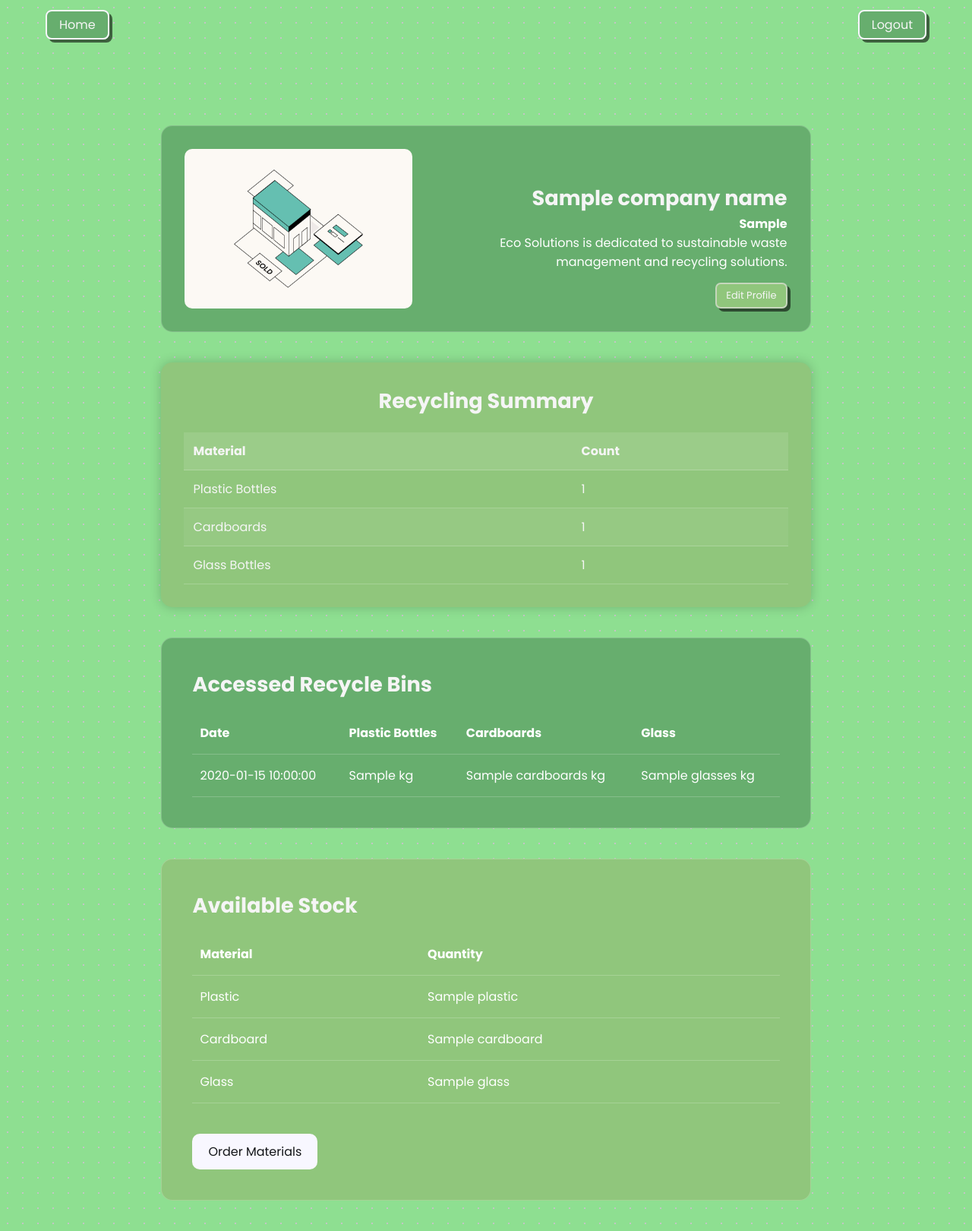
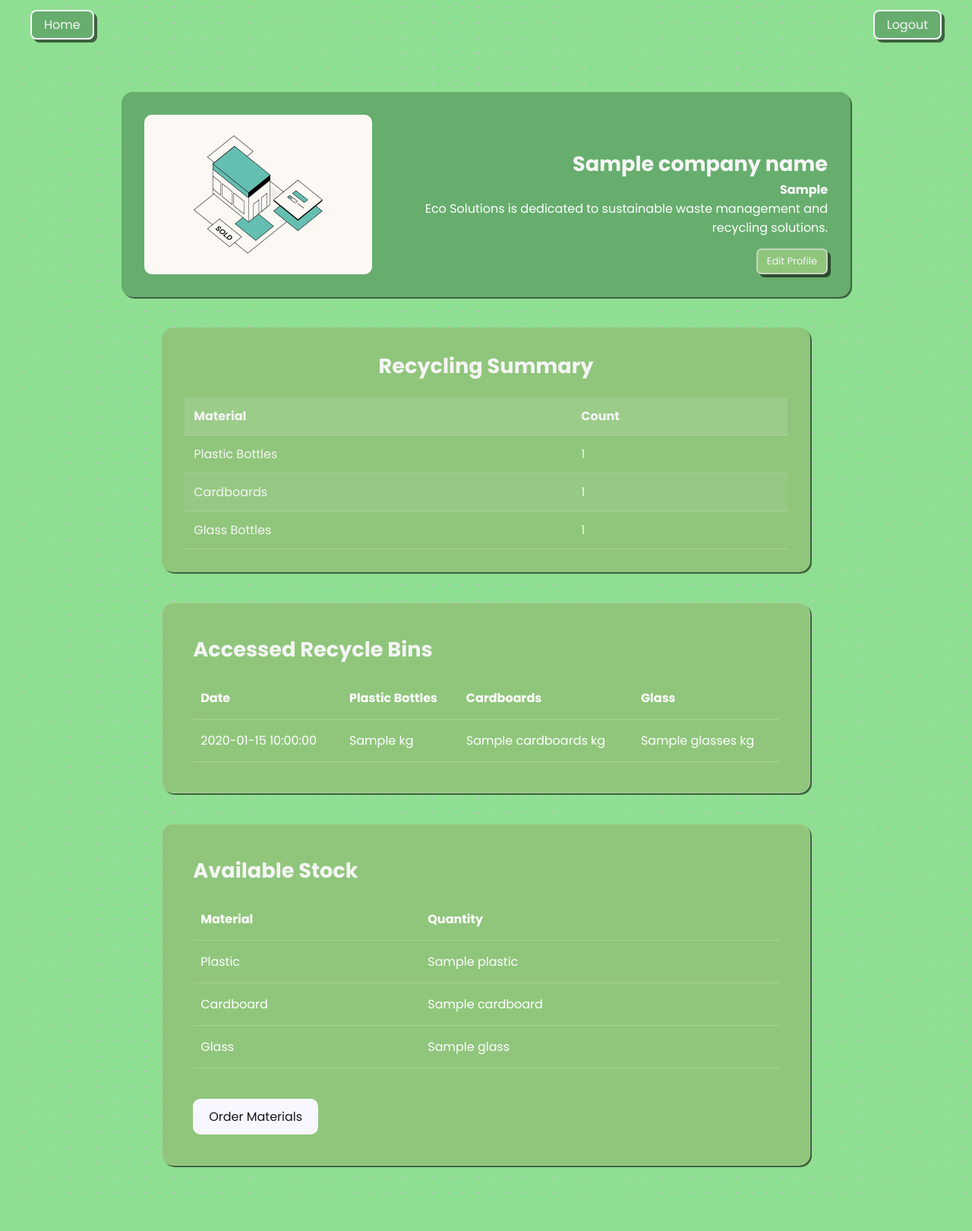
Before and after one commit to kausar2nd/testShunno, a Flask app: template app/templates/company_dashboard.html in a window 1280 px wide. Shown: the whole page at 76% size. After the commit the page ends 1571 px from the top, so only its background shows below. Run offline with Flask 3, Linux system fonts and the light colour scheme; the template is opened without the code that fills it: most values are stand-ins (such as "Sample title", 1, 10 or a date in 2020).

Commit message:
finishing tasks

```diff
--- a/app/static/css/company_dashboard_style.css
+++ b/app/static/css/company_dashboard_style.css
@@ -28,7 +28,6 @@
   flex-direction: column;
   align-items: center;
   width: 100%;
-  max-width: 1200px;
 }
 
 .back_home_div {
@@ -81,15 +79,14 @@
 }
 
 .company-profile {
-  width: 80%;
+  width: 90%;
   color: #fff;
   padding: 30px;
-  margin-top: 100px;
+  margin-top: 7vh;
   margin-bottom: 40px;
   background: #67AE6E;
-  border: 1px solid rgba(255, 255, 255, 0.2);
   border-radius: 15px;
-  backdrop-filter: blur(15px);
+  box-shadow: 2px 2px #00000090;
 }
 
 .profile-picture {
@@ -198,9 +193,13 @@
   color: #87785F;
 }
 
+.history {
+  background-color: #67AE6E;
+}
+
 .history_table {
   overflow: auto;
-  max-height: 300px;
+  max-height: 350px;
   scrollbar-width: thin;
   scrollbar-color: rgba(255, 255, 255, 0.1) transparent;
 }
@@ -213,13 +212,8 @@
   margin-bottom: 40px;
   border: 1px solid rgba(255, 255, 255, 0.2);
   border-radius: 15px;
-  backdrop-filter: blur(15px);
   color: #fff;
-}
-
-.history {
-  background-color: #67AE6E
-
+  box-shadow: 2px 2px #00000090;
 }
 
 .history table,
@@ -491,12 +463,12 @@
   background: #555;
 }
 
+/* Data Display Sections */
 .summary {
   background: #90C67C;
   padding: 30px;
   border-radius: 15px;
-  backdrop-filter: blur(10px);
-  box-shadow: 0 0 15px rgba(0, 0, 0, 0.2);
+  box-shadow: 2px 2px #00000090;
   color: #fff;
   width: 80%;
   margin-bottom: 40px;
--- a/app/static/css/find_bin_style.css
+++ b/app/static/css/find_bin_style.css
@@ -3,7 +3,7 @@
     margin: 0 auto;
     padding: 0;
     background-color: #F2ECE4;
-    background-image: radial-gradient(#14161940 0.9px, #328E6E 0.7px);
+    background-image: radial-gradient(#14161940 0.9px, #D6EFD8 0.7px);
     background-size: 20px 20px;
 }
 
--- a/app/static/css/index_styles.css
+++ b/app/static/css/index_styles.css
@@ -7,7 +7,7 @@
     margin: 0 auto;
     padding: 0;
     background-color: #67AE6E;
-    background-image: radial-gradient(#4a4a4a 0.8px, #67AE6E 0.8px);
+    background-image: radial-gradient(#4a4a4a 0.8px, #E1EEBC 0.8px);
     background-size: 20px 20px;
     color: #141619;
 }
--- a/app/templates/company_dashboard.html
+++ b/app/templates/company_dashboard.html
@@ -1,6 +1,5 @@
 <!DOCTYPE html>
 <html lang="en">
-
 <head>
   <meta charset="UTF-8">
   <title>Company Dashboard</title>
@@ -10,44 +9,27 @@
 
 <body>
   <div class="container">
+    <!-- Navigation Section -->
     <div class="back_home_div">
       <div><a href="/" class="back_home">Home</a></div>
       <div><a href="/logout" class="logout-link">Logout</a></div>
     </div>
 
-    <div id="edit-profile-modal" class="modal">
-      <div class="modal-content">
-        <span class="close">&times;</span>
-        <h2>Edit Profile</h2>
-        <form id="edit-profile-form">
-          <div class="edit-input-box">
-            <label for="edit-name">Name</label>
-            <input type="text" id="edit-name" name="name" value="{{ company_name }}" required>
-          </div>
-
-          <div class="edit-input-box">
-            <label for="edit-location">Location</label>
-            <input type="text" id="edit-location" name="location" value="{{ company_location }}" required>
-          </div>
-          <button type="submit" class="submit-btn">Save Changes</button>
-        </form>
-      </div>
-    </div>
-
     <div class="wrapper">
+      <!-- Company Profile Section -->
       <section class="company-profile">
         <div class="profile-picture">
-          <img src="../static/assets/company.png" alt="Profile Picture">
+          <img src="../static/assets/company.png" alt="Company Logo">
           <div class="profile-details">
             <h2 id="company_name">{{ company_name }}</h2>
             <h4 id="company_location">{{ company_location }}</h4>
             <p>Eco Solutions is dedicated to sustainable waste management and recycling solutions.</p>
-            <button id="edit-profile-btn" class="nav-link">Edit Profile</button>
+            <button id="edit-profile-btn">Edit Profile</button>
           </div>
         </div>
       </section>
 
-      <!-- Section 1: Recycling Summary -->
+      <!-- Data Display Sections -->
       <section class="summary">
         <h2>Recycling Summary</h2>
         <table>
@@ -58,25 +40,15 @@
             </tr>
           </thead>
           <tbody>
-            <tr>
-              <td>Plastic Bottles</td>
-              <td>{{ total_plastic }}</td>
-            </tr>
-            <tr>
-              <td>Cardboards</td>
-              <td>{{ total_cardboards }}</td>
-            </tr>
-            <tr>
-              <td>Glass Bottles</td>
-              <td>{{ total_glasses }}</td>
-            </tr>
+            <tr><td>Plastic Bottles</td><td>{{ total_plastic }}</td></tr>
+            <tr><td>Cardboards</td><td>{{ total_cardboards }}</td></tr>
+            <tr><td>Glass Bottles</td><td>{{ total_glasses }}</td></tr>
           </tbody>
         </table>
       </section>
 
       <section class="history">
         <h2>Accessed Recycle Bins</h2>
-
         <div class="history_table">
           <table>
             <thead>
@@ -101,12 +73,10 @@
               </tr>
               {% endfor %}
             </tbody>
-
           </table>
         </div>
       </section>
 
-      <!-- Section 3: Stock -->
       <section class="stock">
         <h2>Available Stock</h2>
         <table>
@@ -117,33 +87,39 @@
             </tr>
           </thead>
           <tbody>
-            <tr>
-              <td>Plastic</td>
-              <td>{{ stock_data['Plastic'] }}</td>
-            </tr>
-            <tr>
-              <td>Cardboard</td>
-              <td>{{ stock_data['Cardboard'] }}</td>
-            </tr>
-            <tr>
-              <td>Glass</td>
-              <td>{{ stock_data['Glass'] }}</td>
-            </tr>
+            <tr><td>Plastic</td><td>{{ stock_data['Plastic'] }}</td></tr>
+            <tr><td>Cardboard</td><td>{{ stock_data['Cardboard'] }}</td></tr>
+            <tr><td>Glass</td><td>{{ stock_data['Glass'] }}</td></tr>
           </tbody>
         </table>
-
-        <!-- Order Button -->
         <button class="order-button" onclick="openOrderForm()">Order Materials</button>
       </section>
     </div>
 
-    <!-- Pop-Up Modal for Order Form -->
+    <!-- Modal Components -->
+    <div id="edit-profile-modal" class="modal">
+      <div class="modal-content">
+        <span class="close">&times;</span>
+        <h2>Edit Profile</h2>
+        <form id="edit-profile-form">
+          <div class="edit-input-box">
+            <label for="edit-name">Name</label>
+            <input type="text" id="edit-name" name="name" value="{{ company_name }}" required>
+          </div>
+          <div class="edit-input-box">
+            <label for="edit-location">Location</label>
+            <input type="text" id="edit-location" name="location" value="{{ company_location }}" required>
+          </div>
+          <button type="submit" class="submit-btn">Save Changes</button>
+        </form>
+      </div>
+    </div>
+
     <div id="orderFormModal" class="order-form-modal">
       <div class="order-form-content">
         <span class="close-btn" onclick="closeOrderForm()">&times;</span>
         <h3>Order Materials</h3>
         <form id="orderForm" method="POST" action="/company_submit">
-          <!-- Display materials dynamically -->
           <label for="plasticBottles">Plastic Bottles:</label>
           <input type="number" id="plasticBottles" name="plasticBottles" placeholder="Enter quantity in kg" min="0" required>
 
@@ -158,14 +134,12 @@
       </div>
     </div>
 
-    <div id="successMessage" class="success-message" style="display: none;">
+    <div id="successMessage" class="success-message">
       <p>Order submitted successfully!</p>
       <button onclick="closeSuccessMessage()">Close</button>
     </div>
-
   </div>
 
   <script src="{{ url_for('static', filename='js/company_dashboard_script.js') }}"></script>
 </body>
-
 </html>
```
Also changed, not shown: other parts of app/static/css/company_dashboard_style.css (+10 -37 lines).
